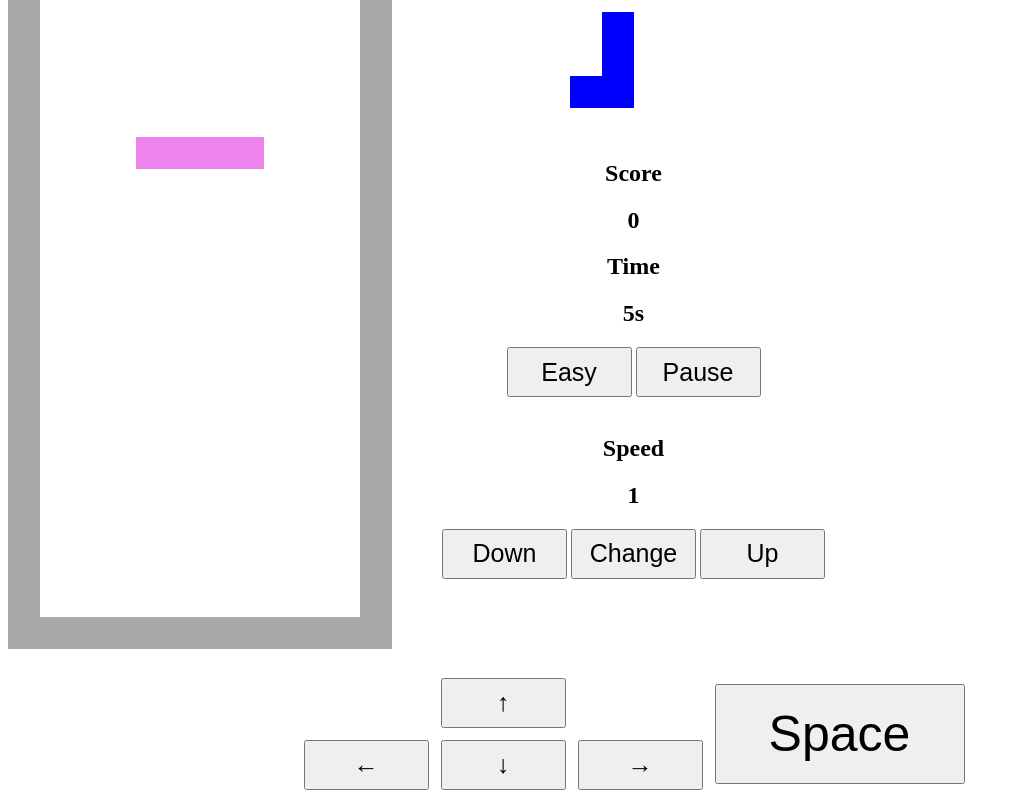
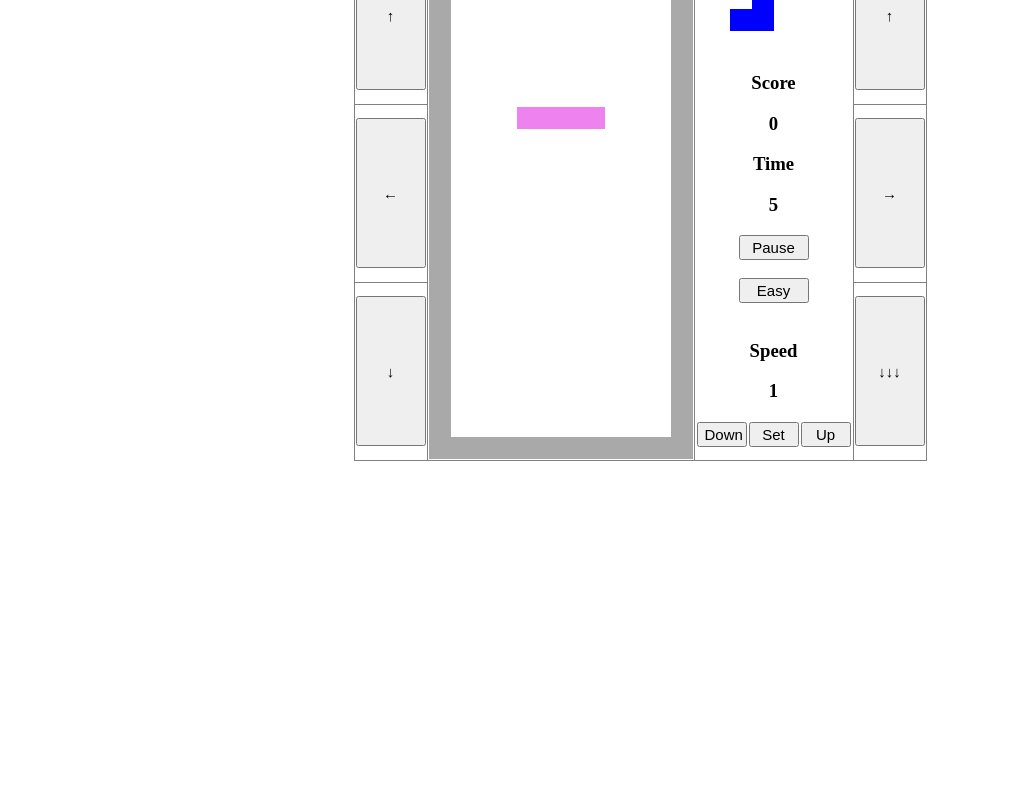
Before and after one commit to kseek84/tetris, a plain HTML site: page index.html in a window 1280 px wide. Shown: the part 135-944 px from the top of the page, without its empty margins (0-1020 px from the left). After the commit the page ends 800 px from the top, so only its background shows below. Drawn offline with Linux system fonts and the light colour scheme.

Commit message:
Add files via upload

```diff
--- a/index.html
+++ b/index.html
@@ -10,11 +10,10 @@
 				border-collapse: collapse;
 				table-layout: fixed;
 			}
-
 			#tetris td,
 			#nextBlock td {
-				width: 30px;
-				height: 30px;
+				width: 20px;
+				height: 20px;
 			}
 			td.r {
 				background-color: red;
@@ -49,84 +48,118 @@
 			td.black {
 				background-color: black;
 			}
-			.grid-item {
-				float: left;
-				margin-right: 50px;
+
+			button {
+				width: 50px;
+				height: 25px;
+				font-size: 15px;
 			}
-			footer {
-				clear: left;
+
+			.btn-key {
+				width: 70px;
+				height: 150px;
+				font-size: 15px;
 			}
-			button {
-				width: 125px;
-				height: 50px;
-				font-size: 25px;
-			}
-			.btn-group {
-				clear: left;
-			}
-			button#btnSpace {
-				width: 250px;
-				height: 100px;
-				font-size: 50px;
-			}
-			#table-btn {
-				border-spacing: 10px;
-				border-collapse: separate;
+			#btnPause,
+			#btnEasy,
+			#btn-key-info {
+				width: 70px;
 			}
 		</style>
 	</head>
 	<body>
+		<div id="header" role="banner">
+			<table width="100%">
+				<tr>
+					<td text-align="left"></td>
+					<td align="right"></td>
+				</tr>
+			</table>
+		</div>
+		<br />
+		<div id="main" role="main">
+			<table border="1" align="center">
+				<tr>
+					<td>
+						<a href="https://kseek84.github.io/portfolio/"
+							>Made by</a
+						>
+					</td>
+					<td rowspan="4">
 						<div align="center">
+							<div>
 								<h1>Tetris</h1>
-			<div class="grid">
-				<div class="grid-item">
 								<table id="tetris" class="border"></table>
 							</div>
-				<div class="grid-item">
-					<h2>Next</h2>
+						</div>
+					</td>
+					<td rowspan="4">
+						<div align="center">
+							<h3>Next</h3>
 							<table id="nextBlock"></table>
-					<h2>Score</h2>
-					<h2 id="score"></h2>
-					<h2>Time</h2>
-					<h2><span id="time"></span>s</h2>
-					<button id="btnEasy">Easy</button>
+							<h3>Score</h3>
+							<h3 id="score"></h3>
+							<h3>Time</h3>
+							<h3><span id="time"></span></h3>
 							<button id="btnPause">Pause</button>
 							<br /><br />
-					<h2>Speed</h2>
-					<h2 id="speed"></h2>
+							<button id="btnEasy">Easy</button>
+							<br /><br />
+							<h3>Speed</h3>
+							<h3 id="speed"></h3>
+							<table>
+								<tr>
+									<td>
 										<button id="btnSpeedDown">Down</button>
-					<button id="btnSpeedChange">Change</button>
+									</td>
+									<td>
+										<button id="btnSpeedChange">Set</button>
+									</td>
+									<td>
 										<button id="btnSpeedUp">Up</button>
+									</td>
+								</tr>
+							</table>
 						</div>
-			</div>
-			<div align="center" class="btn-group">
-				<br />
-				<table id="table-btn">
+					</td>
+					<td>
+						<button id="btn-key-info">Key</button>
+					</td>
+				</tr>
 				<tr>
-						<td></td>
+					<td><button id="btnUp" class="btn-key">↑</button></td>
+					<td><button id="btnUp" class="btn-key">↑</button></td>
+				</tr>
+				<tr>
 					<td>
-							<button id="btnUp">↑</button>
+						<button id="btnLeft" class="btn-key">←</button>
 					</td>
-						<td></td>
-						<td rowspan="2">
-							<button id="btnSpace">Space</button>
+					<td>
+						<button id="btnRight" class="btn-key">→</button>
 					</td>
 				</tr>
 				<tr>
 					<td>
-							<button id="btnLeft">←</button>
+						<button id="btnDown" class="btn-key">↓</button>
 					</td>
 					<td>
-							<button id="btnDown">↓</button>
+						<button id="btnSpace" class="btn-key">↓↓↓</button>
 					</td>
-						<td>
-							<button id="btnRight">→</button>
-						</td>
-						<td></td>
 				</tr>
 			</table>
 		</div>
-		</div>
+
+		<div id="footer" role="content info"></div>
+
+		<script>
+			document
+				.querySelector("#btn-key-info")
+				.addEventListener("click", (e) => {
+					alert(
+						`[Key]\n\nW, ↑ - Rotate\nA, ← - Left\nS, ↓ - Down\nD, → - Right\nSpace - Down to the bottom`
+					);
+				});
+		</script>
 
 		<script src="./js/tetris.js" type="module"></script>
 	</body>
```
Lines whose indentation alone changed are shown as unchanged.
